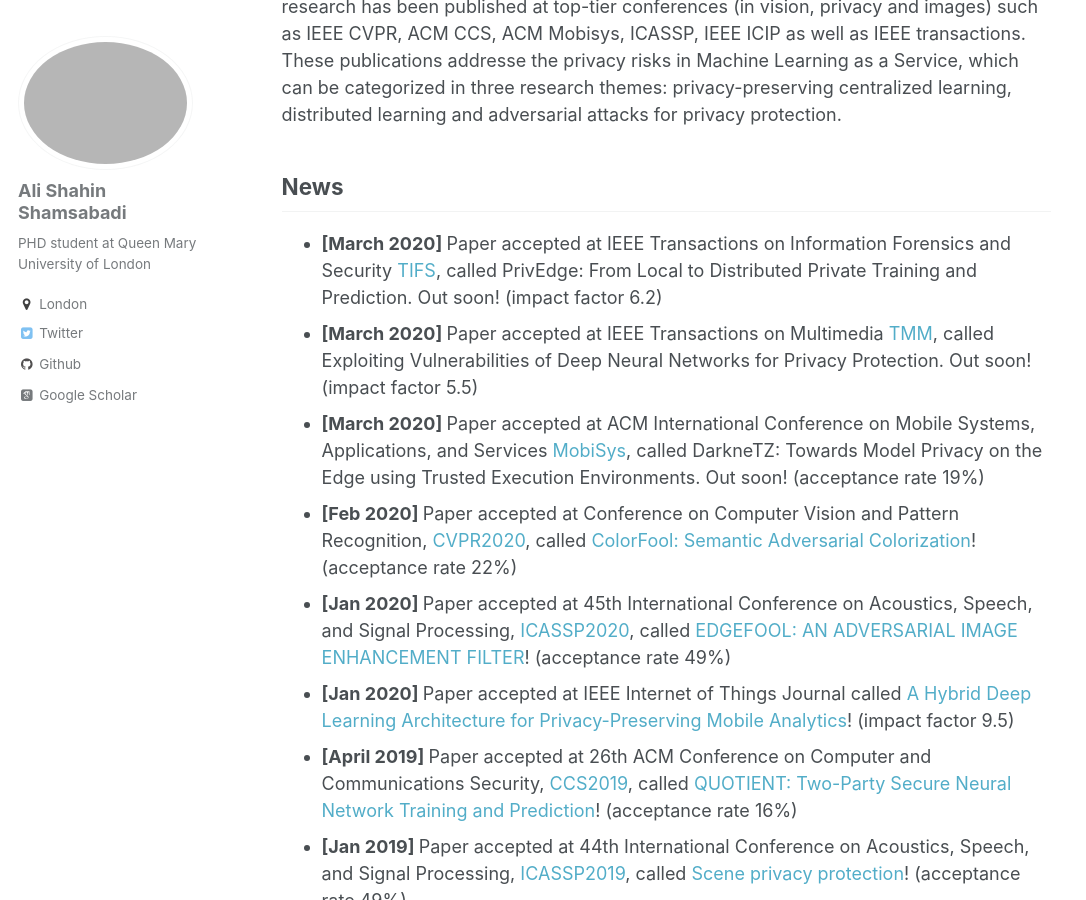
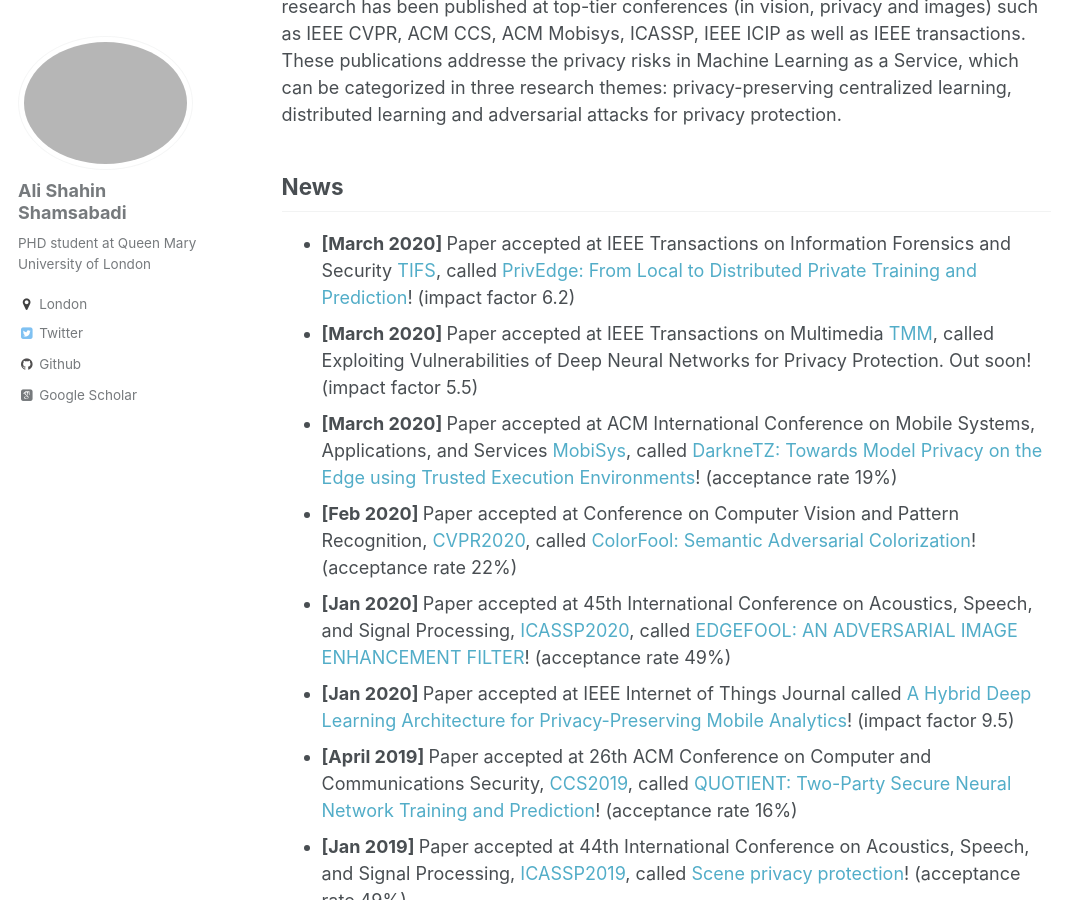
Before and after one commit to AliShahin/AliShahin.github.io, a Jekyll site: the page built from _pages/about.md, in a window 1280 px wide and 900 px high, scrolled down 398 px. Shown: the whole window, without its empty margins (0-1086 px from the left). Built offline with Jekyll 4.4.1, drawn with Linux system fonts in a browser that asks for light colours; some web fonts are replaced.

Commit message:
Update about.md

```diff
--- a/_pages/about.md
+++ b/_pages/about.md
@@ -15,9 +15,9 @@ I am currently a third-year PhD student of Centre for Intelligent Sensing (CIS)
 I love to explore the intersection of Machine Learning, Privacy and Image Processing! My research has been published at top-tier conferences (in vision, privacy and images) such as IEEE CVPR, ACM CCS, ACM Mobisys, ICASSP, IEEE ICIP as well as IEEE transactions. These publications addresse the privacy risks in Machine Learning as a Service, which can be categorized in three research themes: privacy-preserving centralized learning, distributed learning and adversarial attacks for privacy protection.
 
 ## News
-- <b> [March 2020] </b> Paper accepted at IEEE Transactions on Information Forensics and Security [TIFS](https://ieeexplore.ieee.org/xpl/RecentIssue.jsp?punumber=10206), called PrivEdge: From Local to Distributed Private Training and Prediction. Out soon! (impact factor 6.2)
+- <b> [March 2020] </b> Paper accepted at IEEE Transactions on Information Forensics and Security [TIFS](https://ieeexplore.ieee.org/xpl/RecentIssue.jsp?punumber=10206), called [PrivEdge: From Local to Distributed Private Training and Prediction](https://arxiv.org/pdf/2004.05574.pdf)! (impact factor 6.2)
 - <b> [March 2020] </b> Paper accepted at IEEE Transactions on Multimedia [TMM](https://ieeexplore.ieee.org/xpl/RecentIssue.jsp?punumber=6046), called Exploiting Vulnerabilities of Deep Neural Networks for Privacy Protection. Out soon! (impact factor 5.5)
-- <b> [March 2020] </b> Paper accepted at ACM International Conference on Mobile Systems, Applications, and Services [MobiSys](https://www.sigmobile.org/mobisys/2020/), called DarkneTZ: Towards Model Privacy on the Edge using Trusted Execution Environments. Out soon! (acceptance rate 19%)
+- <b> [March 2020] </b> Paper accepted at ACM International Conference on Mobile Systems, Applications, and Services [MobiSys](https://www.sigmobile.org/mobisys/2020/), called [DarkneTZ: Towards Model Privacy on the Edge using Trusted Execution Environments](https://arxiv.org/pdf/2004.05703.pdf)! (acceptance rate 19%)
 - <b> [Feb 2020] </b> Paper accepted at Conference on Computer Vision and Pattern Recognition, [CVPR2020](http://cvpr2020.thecvf.com), called [ColorFool: Semantic Adversarial Colorization](https://arxiv.org/pdf/1911.10891.pdf)! (acceptance rate 22%)
 - <b> [Jan 2020] </b> Paper accepted at 45th International Conference on Acoustics, Speech, and Signal Processing, [ICASSP2020](https://2020.ieeeicassp.org), called [EDGEFOOL: AN ADVERSARIAL IMAGE ENHANCEMENT FILTER](https://arxiv.org/pdf/1910.12227.pdf)! (acceptance rate 49%)
 - <b> [Jan 2020] </b> Paper accepted at IEEE Internet of Things Journal called [A Hybrid Deep Learning Architecture for Privacy-Preserving Mobile Analytics](https://arxiv.org/pdf/1703.02952.pdf)! (impact factor 9.5)
```
